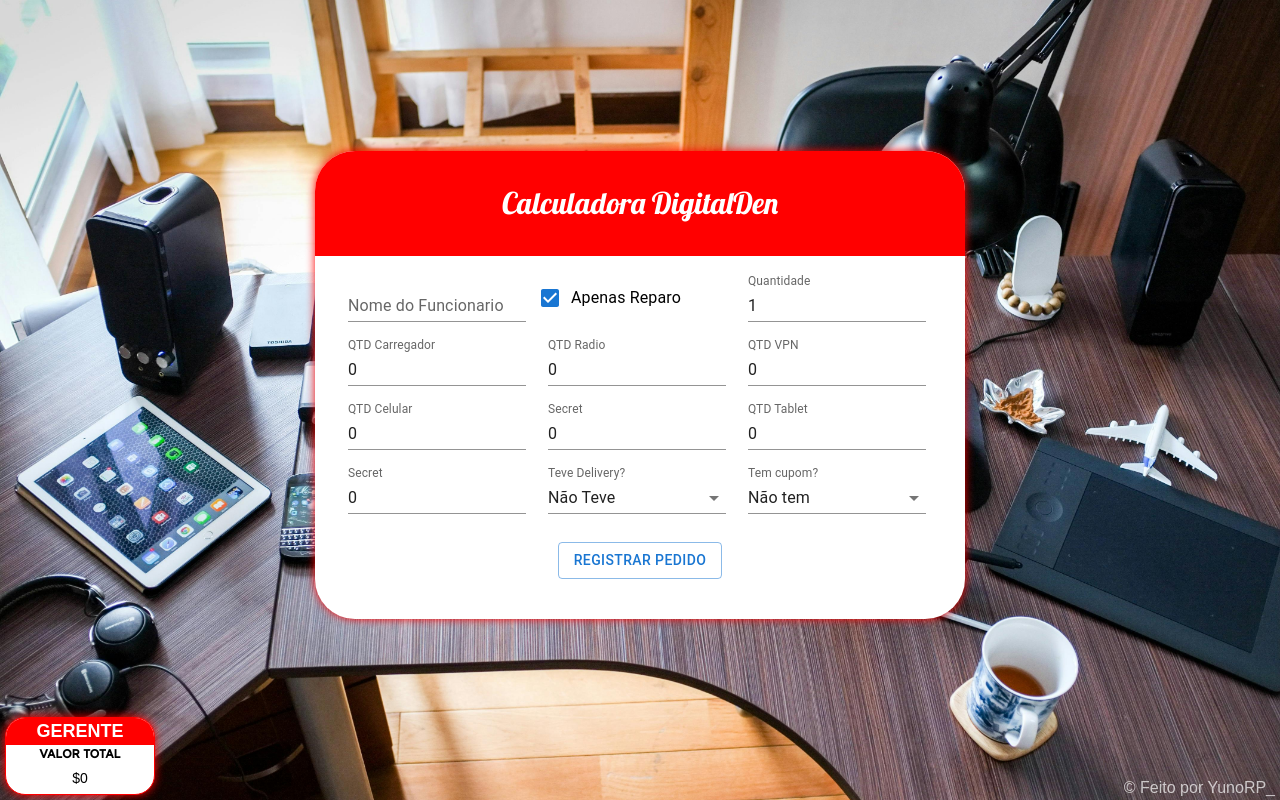
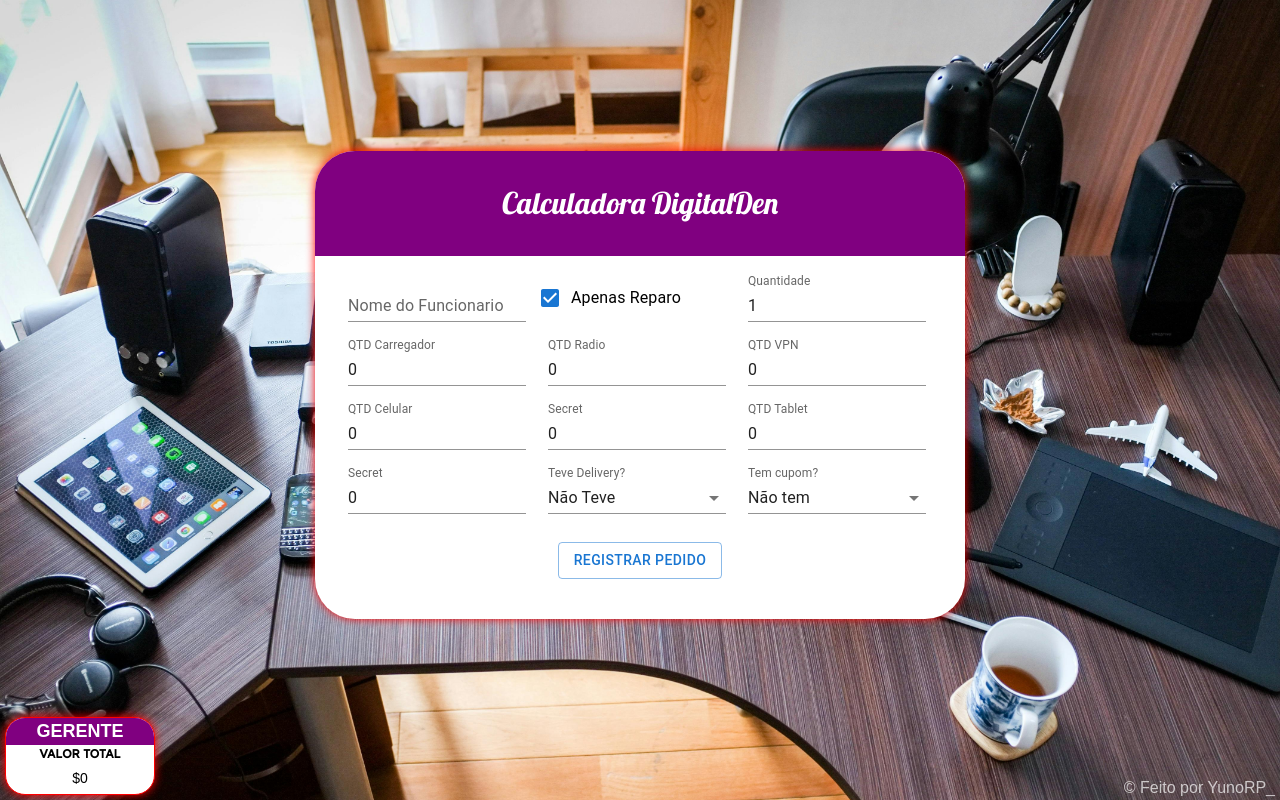
Before and after one commit to yunorp/digitalden, a Next.js app: page / in a window 1280 px wide. Built offline with nearby package versions, Linux system fonts and the light colour scheme.

Commit message:
Update index.module.css

```diff
--- a/src/pages/index.module.css
+++ b/src/pages/index.module.css
@@ -12,7 +12,7 @@
 }
 
 .main{
-    --primary: red;
+    --primary: purple;
     width: 100%;
     height: 100vh;
     display: flex;
```
